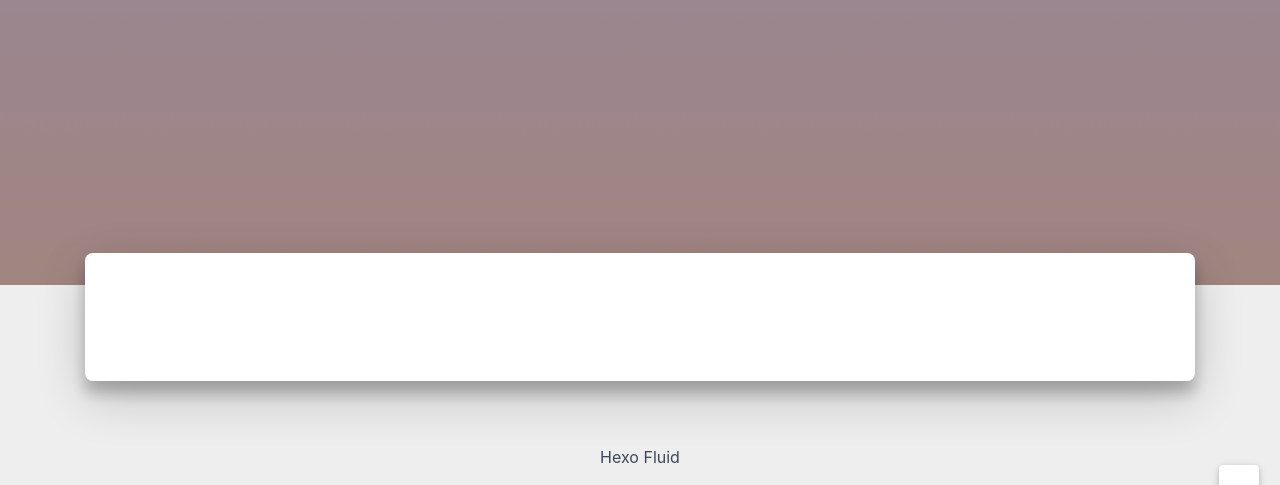
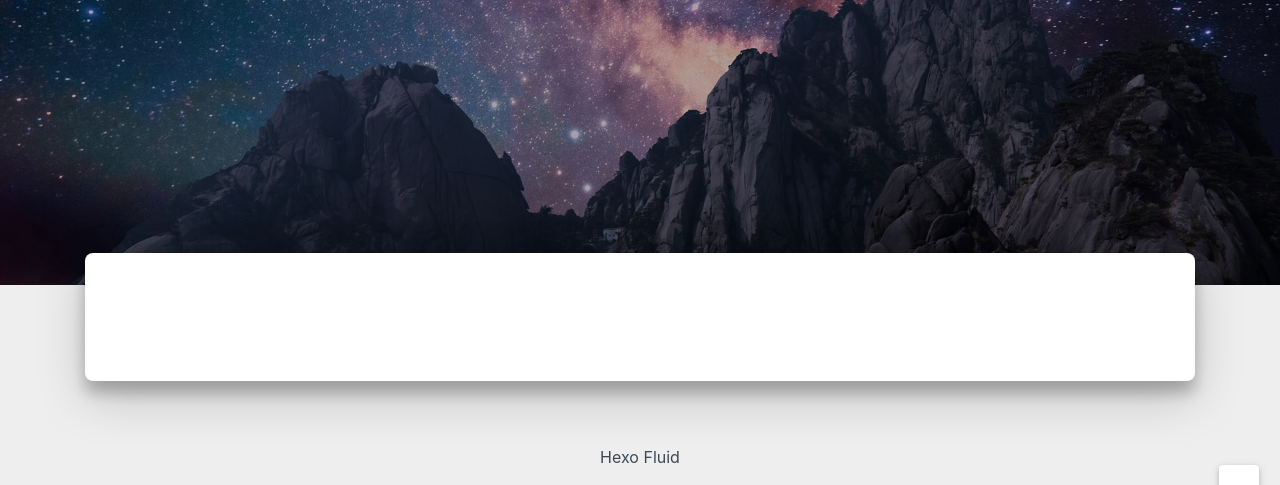
Before and after one commit to QHDS/QHDS.github.io, a plain HTML site: page tags/index.html in a window 1280 px wide. Shown: the part 355-840 px from the top of the page. Drawn offline with nearby package versions, Linux system fonts and the light colour scheme; some packages are replaced by stand-ins of ours; a script that the page names is missing; some icons are missing; a small style sheet from the web is missing.

Commit message:
Site updated: 2020-06-10 11:54:03

```diff
--- a/tags/index.html
+++ b/tags/index.html
@@ -130,7 +130,7 @@
 </nav>
 
     <div class="view intro-2" id="background" parallax=true
-         style="background: url('/img/default.png') no-repeat center center;
+         style="background: url('/img/Banner.jpg') no-repeat center center;
            background-size: cover;">
       <div class="full-bg-img">
         <div class="mask flex-center" style="background-color: rgba(0, 0, 0, 0.3)">
```
Also changed, not shown: 404.html (+1 -1 lines), archives/2020/06/index.html (+1 -1 lines), archives/2020/index.html (+1 -1 lines), archives/index.html (+1 -1 lines), categories/index.html (+1 -1 lines), links/index.html (+1 -1 lines).
